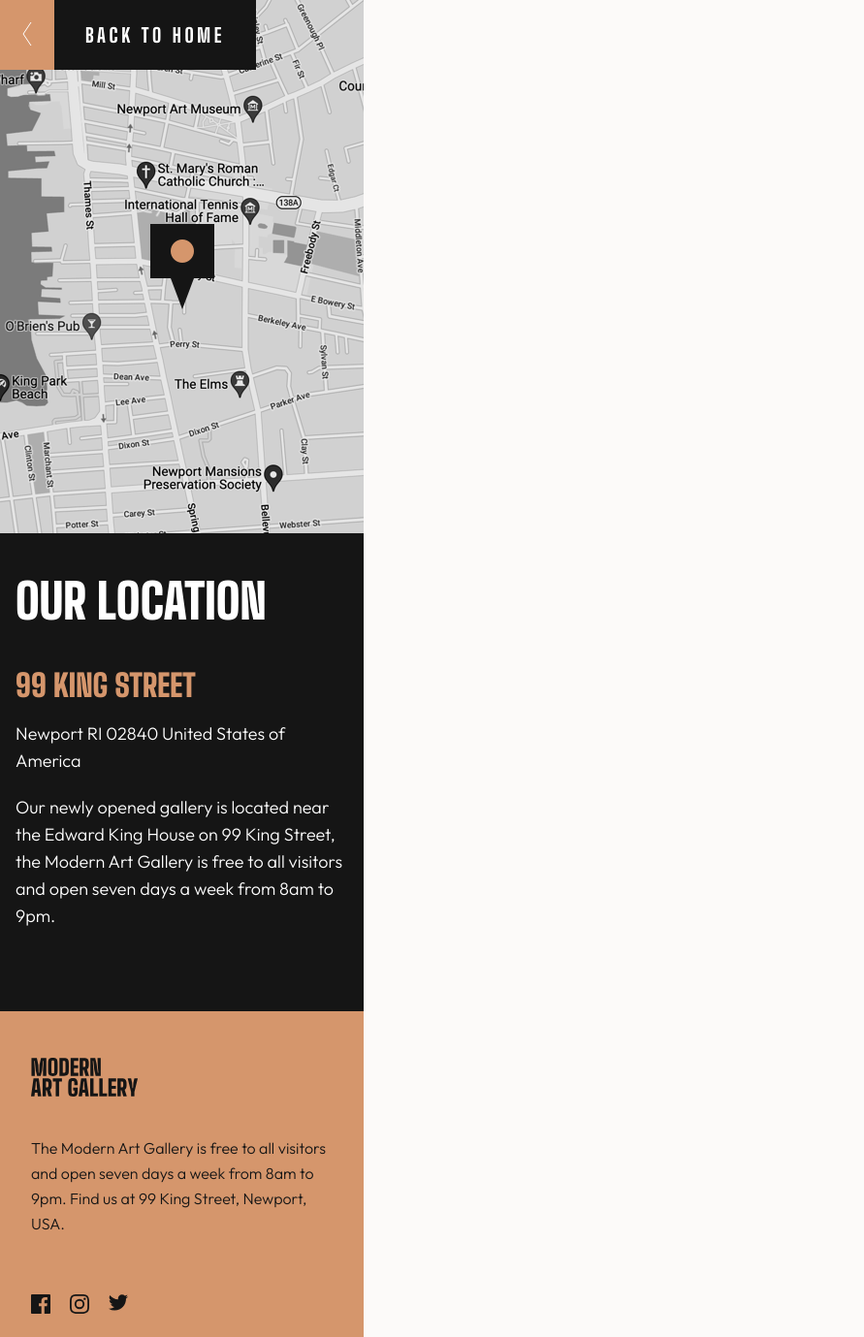
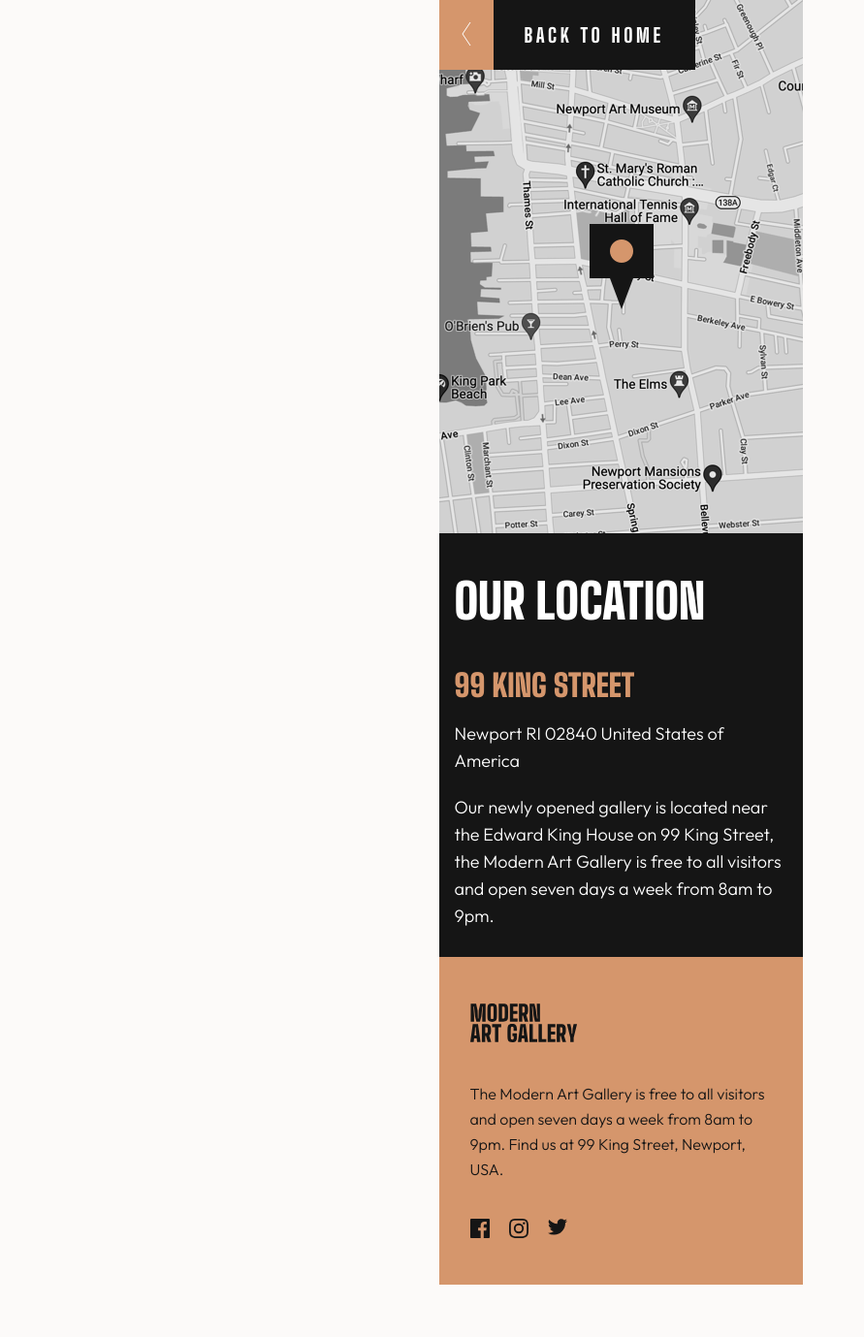
Before and after one commit to ladolobja/Art-gallery-website, a plain HTML site: page Location.html in a window 1280 px wide. Shown: the whole page at 97% size, without its empty margins (0-891 px from the left). After the commit the page ends 1325 px from the top, so only its background shows below. Drawn offline with Linux system fonts and the light colour scheme.

Commit message:
I centered the location page

```diff
--- a/style.css
+++ b/style.css
@@ -203,11 +203,18 @@
     font-family: 'Big Shoulders Display', 'cursive', 'Outfit', sans-serif;
     background-image: url('./mobile/image-map.png');
     background-repeat: no-repeat;
+    background-position: 50% 0;
+    display: flex;
+    flex-direction: column;
+    align-items: center;
 }
 
 .section-one {
+    width: 264px;
     display: flex;
+    /* align-self: flex-start; */
     margin: 0;
+    margin-left: -110.7px;
 }
 
 .flex-div {
@@ -311,11 +318,13 @@
     display: flex;
     flex-direction: column;
     margin: 0;
+    padding-top: 48px;
+    padding-bottom: 48px;
 }
 
 .last-container {
     width: 311px;
-    height: 240px;
+    /* height: 240px; */
 }
 
 .last-p {
@@ -332,7 +341,7 @@
 
 .black-icons {
     width: 100px;
-    margin-top: 60px;
+    margin-top: 38px;
     display: flex;
     justify-content: space-between;
 }
```
